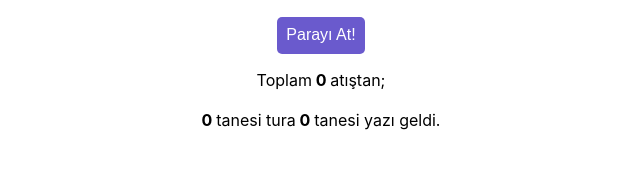
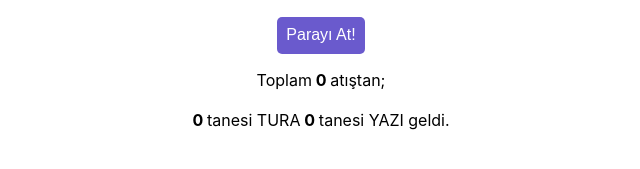
Before and after one commit to onurmorcagok/patika.dev-react, a React (Create React App) app in the folder yazi-tura-main/: page / in a window 1280 px wide. Shown: the part 355-524 px from the top of the page, without its empty margins (319-959 px from the left). Built offline with nearby package versions, Linux system fonts and the light colour scheme.

Commit message:
Side values edited

```diff
--- a/yazi-tura-main/src/components/CoinFlipper/CoinFlipper.js
+++ b/yazi-tura-main/src/components/CoinFlipper/CoinFlipper.js
@@ -38,9 +38,9 @@ class CoinFlipper extends Component {
           <strong> {this.state.counter} </strong>
           atıştan; <br />
           <br />
-          <strong> {this.state.tura} </strong>tanesi tura
+          <strong> {this.state.tura} </strong>tanesi TURA
           <strong> {this.state.yazi} </strong>
-          tanesi yazı geldi.
+          tanesi YAZI geldi.
         </p>
       </div>
     );
```
